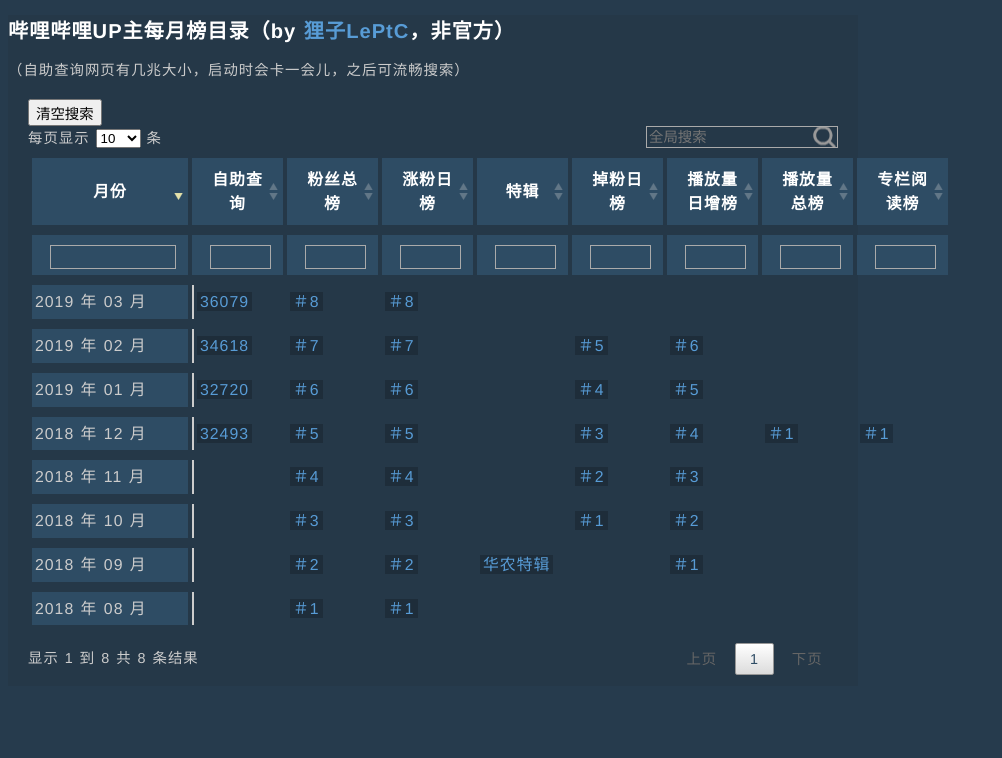
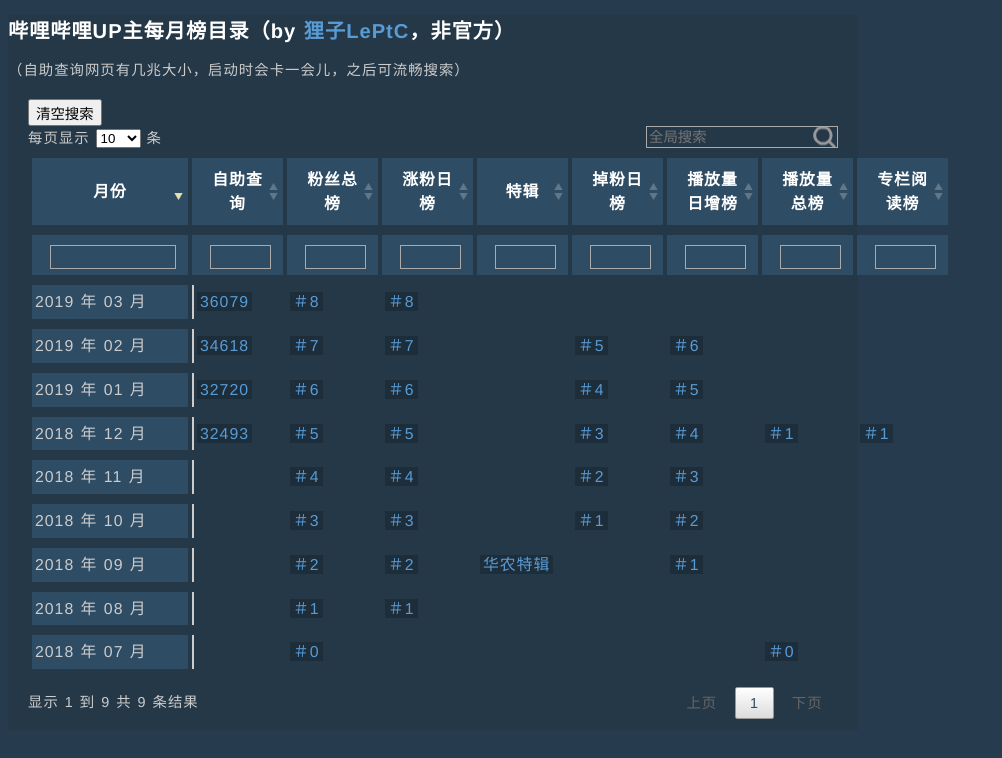
Before and after one commit to LePtC/LePtC.github.io, a Jekyll site: the page bili/index.html, which Jekyll copies as it is, in a window 1280 px wide. Shown: the top 758 px of the page, without its empty margins (0-1002 px from the left). Built offline with Jekyll 4.4.1, drawn with Linux system fonts in a browser that asks for light colours; Markdown is read by kramdown in place of the engine named in the settings; comment, search, counter and statistics services are not loaded.

Commit message:
update 201807

```diff
--- a/bili/index.html
+++ b/bili/index.html
@@ -128,6 +128,18 @@
 
 <tbody style="color:#CCC">
 
+
+<tr>
+  <td>2018 年 07 月</td>
+  <td></td>
+  <td><a href="http://www.bilibili.com/video/av27916390">＃0</a></td>
+  <td></td>
+  <td></td>
+  <td></td>
+  <td></td>
+  <td><a href="http://www.bilibili.com/video/av27117035">＃0</a></td>
+  <td></td>
+</tr>
 
 <tr>
   <td>2018 年 08 月</td>
```
